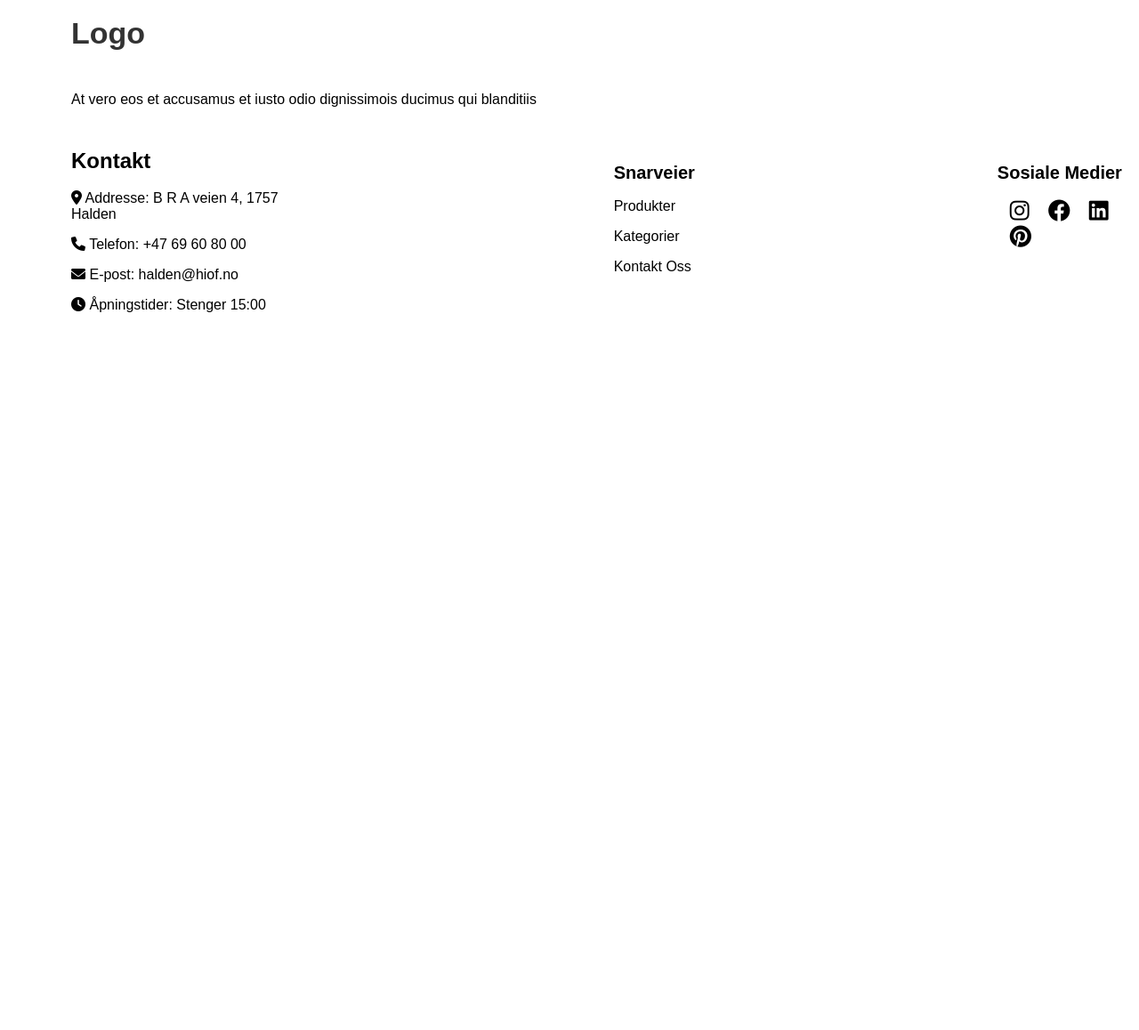
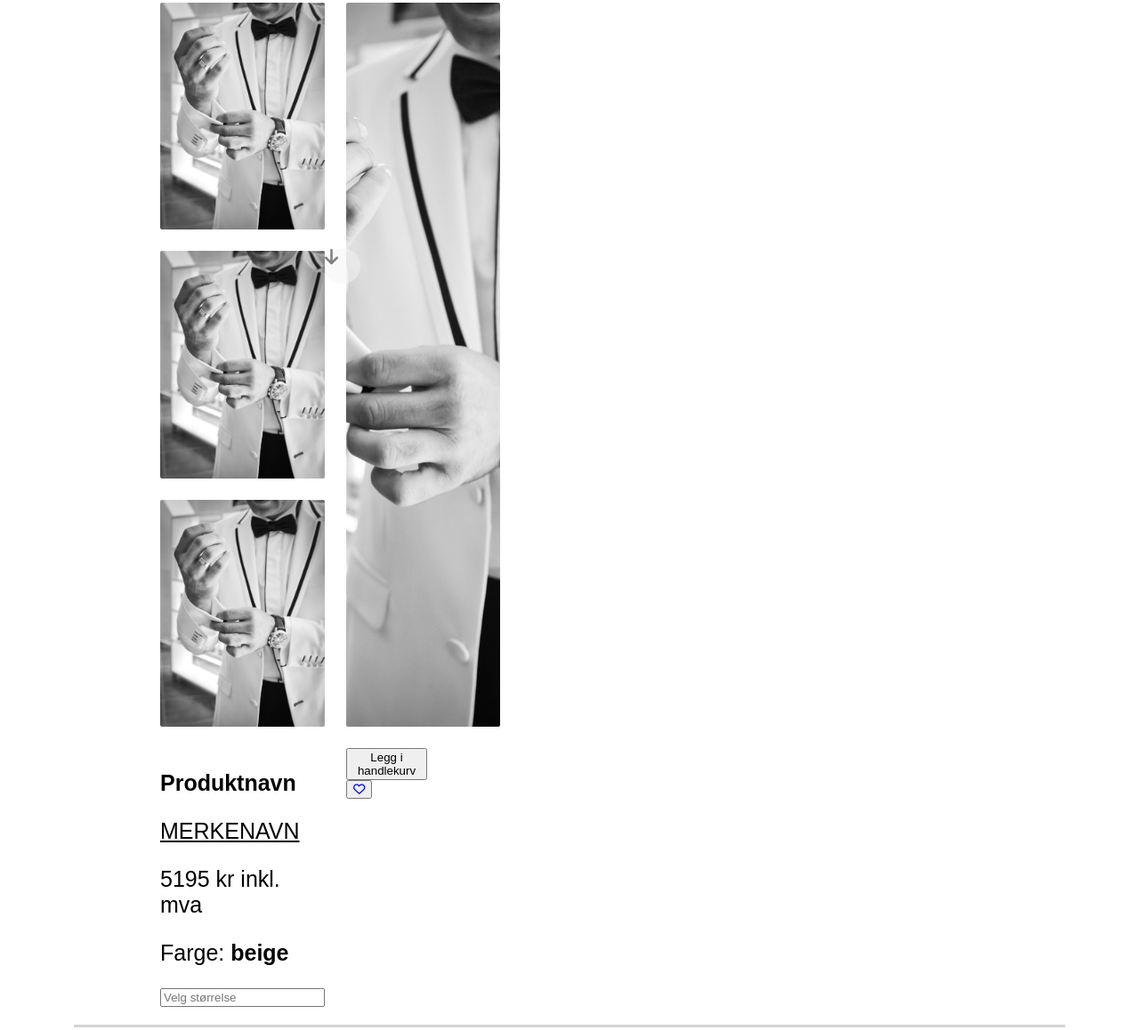
Before and after one commit to DjohnRussell/webDev24, a plain HTML site: page product.html in a window 1280 px wide. Shown: the part 101-1259 px from the top of the page at 89% size. Before the commit the page ends 800 px from the top, so only its background shows below. Drawn offline with Linux system fonts and the light colour scheme.

Commit message:
added som img to product page as well as fixed some things in the footer, right one

```diff
--- a/product.html
+++ b/product.html
@@ -34,6 +34,32 @@
         </ul>
     </nav>
     </section>
+
+    <section class="produktnavn">
+      <!--Bildet er tatt av nihan güzel daştan fra Pixabay-->
+      <img src="img/tux.jpg" alt="tuxedo">
+      <img src="img/tux.jpg" alt="tuxedo">
+      <img src="img/tux.jpg" alt="tuxedo">
+      <img src="img/tux.jpg" alt="tuxedo">
+
+
+        <article class="the-prod">
+          <h3 class="p-navn">Produktnavn</h3>
+          <h3 class="m-navn">MERKENAVN</h3>
+          <p>5195 kr inkl. mva </p>
+          <p>Farge: <strong>beige</strong></p>
+          <input class="size-bar" type="text" placeholder="Velg størrelse">
+              <i class="fas fa-arrow-down arrow"></i>
+        </article>
+        <article>
+          <button>Legg i handlekurv</button>
+          <button><a href="#"><i class="far fa-heart"></i></a></button>
+        </article>
+
+    </section>
+
+
+    <hr class="styled-line">
 </body>
 <footer class="footer">
     <ul>
@@ -46,7 +72,7 @@
             <h2>Kontakt</h2>
             <p>
               <i class="fas fa-map-marker-alt"></i>
-              <span>Addresse:</span>
+              <span> <strong>Addresse:</strong></span>
               <a href="https://www.google.com/maps?q=B%20R%20A%20veien%204,%201757%20Halden" target="_blank">
                 B R A veien 4, 1757 Halden
               </a>
@@ -54,17 +80,16 @@
 
             <p>
               <i class="fas fa-phone"></i>
-              <span>Telefon:</span>
+              <span> <strong>Telefon:</strong></span>
               <a href="tel:+4769608000">+47 69 60 80 00</a>
             </p>
             <p>
-              <i class="fas fa-envelope"></i> <span>E-post:</span>
+              <i class="fas fa-envelope"></i> <span> <strong> E-post:</strong></span>
               <a href="mailto:halden@hiof.no">halden@hiof.no</a>
             </p>
             <p>
-              <i class="fas fa-clock"></i> <span>Åpningstider:</span> Stenger 15:00
+              <i class="fas fa-clock"></i> <span> <strong>Åpningstider: </strong> Stenger 15:00</span>
             </p>
-
           </section>
 
           <section class="snarveier">
--- a/styles.css
+++ b/styles.css
@@ -62,6 +62,9 @@ nav ul li.icon-item {
   font-size: 18px;
   color: #333;
 }
+/* -------------------------------------------------------------------------------------- */
+/* ------------------------------------------- Index ------------------------------------------- */
+/* -------------------------------------------------------------------------------------- */
 
 /* ------------------------------------------- Carousel ------------------------------------------- */
 .carousel {
@@ -418,6 +421,8 @@ nav ul li.icon-item {
   list-style-type: none;
   flex-wrap: wrap;
   font-family: sans-serif;
+  padding-left: 45px;
+  padding-right: 45px;
 }
 
 .footer ul li {
@@ -436,15 +441,25 @@ nav ul li.icon-item {
 
 
 
-/* Side-by-side layout for Snarveier and Sosiale Medier */
 .side-by-side {
   display: flex;
-  gap: 340px; /* Space between the two sections */
+  gap: 280px;
 }
 
 .kontakt-info a {
   text-decoration: none;
   color: black;
+  font-size: 19px;
+}
+
+.kontakt-info span {
+  text-decoration: none;
+  color: black;
+  font-size: 19px;
+}
+
+.snarveier p{
+  font-size: 19px;
 }
 
 .kontakt-info a:hover {
@@ -452,13 +467,13 @@ nav ul li.icon-item {
 }
 
 
+.footer ul li .kontakt h2, .snarveier h2, .sosiale-medier h2{
 
-
-.footer ul li .kontakt h2, .snarveier h2, .sosiale-medier h2{
   padding-top: 20px;
   font-size: 20px;
   font-family: sans-serif;
   text-decoration: none;
+
 }
 
 .sosiale-medier a{
@@ -473,14 +488,7 @@ nav ul li.icon-item {
 }
 
 
-
-
-
-
-
-
-
-/* ------------------------------------------- Responsive Design ------------------------------------------- */
+/* ------------------------------------------- Responsive Design Index ------------------------------------------- */
 @media (max-width: 768px) {
   nav ul {
       flex-direction: column;
@@ -572,3 +580,67 @@ nav ul li.icon-item {
     height: 50%;
   }
 }
+
+/* -------------------------------------------------------------------------------------- */
+/* ------------------------------------------- Produckt ------------------------------------------- */
+/* -------------------------------------------------------------------------------------- */
+
+
+/*-------------------------------------- Img grid---------------------------------*/
+.produktnavn {
+  display: grid;
+  grid-template-columns: 1fr 1fr; /* 2 columns: one for the stacked images and one for the 4th image */
+  gap:24px;
+  margin-top: 5px;
+  grid-template-rows: repeat(3, auto); /* Define 3 rows for the first 3 images */
+  width: 100%; /* Reduced the width of the grid */
+  max-width: 300px; /* Optional: Max width for better responsiveness */
+  min-height: 300px; /* Let it expand based on content */
+  margin-left: 180px; /* Center the grid horizontally */
+  margin-right: auto; /* Center the grid horizontally */
+}
+
+.produktnavn img {
+  width: 100%;
+  height: 100%; /* Ensures images fill their containers */
+  object-fit: cover; /* Ensures the image covers the space without distortion */
+  border-radius: 2px;
+}
+
+.produktnavn img:nth-child(1) {
+  grid-column: 1; /* First column */
+  grid-row: 1; /* First row */
+}
+
+.produktnavn img:nth-child(2) {
+  grid-column: 1; /* First column */
+  grid-row: 2; /* Second row */
+}
+
+.produktnavn img:nth-child(3) {
+  grid-column: 1; /* First column */
+  grid-row: 3; /* Third row */
+}
+
+.produktnavn img:nth-child(4) {
+  grid-column: 2; /* Second column */
+  grid-row: span 3; /* Spans across the 3 rows */
+  object-fit: cover; /* Ensure it covers the space */
+  width: 190%;
+}
+
+.produktnavn .the-prod h3, p{
+  font-family: sans-serif;
+  font-size: 25px;
+}
+
+.m-navn{
+  font-weight: lighter;
+  text-decoration: underline;
+}
+
+/* Ensure footer stays at the bottom of the page */
+footer {
+  position: relative; /* Prevents overlap with other content */
+  margin-top: 20px; /* Adds some space between content and footer */
+}
```
Also changed, not shown: index.html (+4 -5 lines), img/tux.jpg (added), 1 other file.
